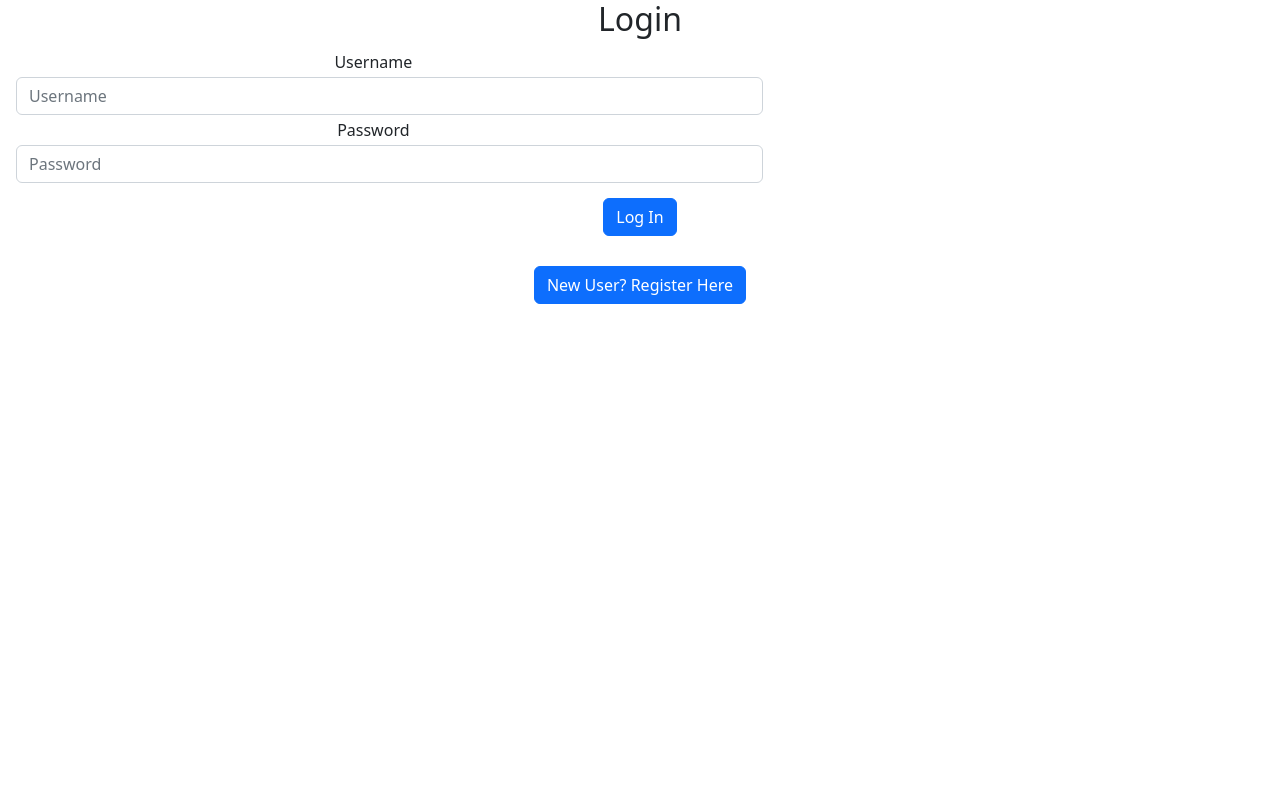
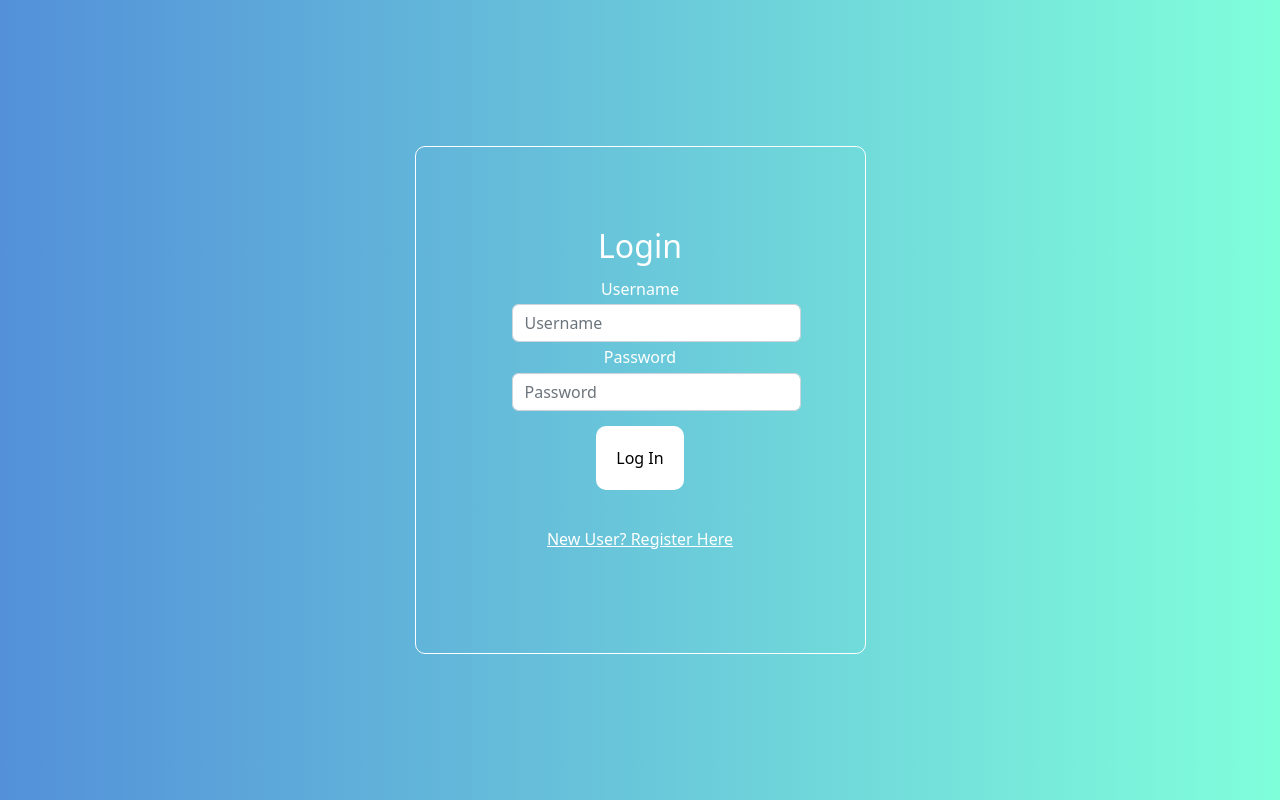
Before and after one commit to selinahrdz/17485_-REDACTED-, a React (Create React App) app in the folder frontend/: page /login in a window 1280 px wide. Built offline with nearby package versions, Linux system fonts and the light colour scheme.

Commit message:
login-css

```diff
--- a/frontend/src/App.css
+++ b/frontend/src/App.css
@@ -20,7 +20,7 @@
   padding: 5px;
 
 }
-.auth-form-container,.project-container{
+.login-form,.register-form{
   padding: 5rem;
   border: 1px solid white;
   border-radius: 10px;
@@ -40,23 +40,26 @@ input{
 
 }
 
-button{
+button, .signup-btn{
   border: none;
   background-color: white;
   padding: 20px;
   border-radius: 10px;
 
 }
+.signup-btn{
+  margin-top: 10px;
+}
 
-.link-button{
+.register-btn,.back-btn{
   background: none;
   color: white;
   text-decoration: underline;
 
 }
 
-.link,.login-btn,.register-btn{
+.login-btn,.register-btn{
   margin-top: 15px;
   border-radius: 10px;
-  margin-bottom: 30px;
+  margin-bottom: 2px;
 }
--- a/frontend/src/App.js
+++ b/frontend/src/App.js
@@ -25,6 +25,7 @@ function App() {
   //   </div>
   // );
   return (
+    <div className="App">
       <BrowserRouter>
         <Routes>
           <Route exact path="/" element={<WelcomePage />} />
@@ -35,6 +36,7 @@ function App() {
           <Route path="/create_project" element={<CreateProject />} />
         </Routes>
       </BrowserRouter>
+    </div>
   );
 }
 
--- a/frontend/src/pages/Login.js
+++ b/frontend/src/pages/Login.js
@@ -40,12 +40,11 @@ function Login() {
 
   return (
     <>
-      <div className=" text-center">
-        <h2 className="Auth-form-title">Login</h2>
-        <form className="form-inline" onSubmit={DataToBackend}>
-          <div className="form-group col-7 ">
-            {" "}
-            <label className="inputPassword6 ">Username</label>
+      <div className="login-form">
+        <h2 className="login-title">Login</h2>
+        <form className="form" onSubmit={DataToBackend}>
+          {/* <div className="form-group col-7 "> */}{" "}
+          <label className="username-login">Username</label>
           <input
             id="user"
             onChange={(e) => handler(e)}
@@ -54,10 +53,9 @@ function Login() {
             className="form-control mx-sm-3"
             required
           />
-          </div>
-          <div className="form-group col-7">
-            {" "}
-            <label className="inputPassword6">Password</label>
+          {/* </div> */}
+          {/* <div className="form-group col-7"> */}{" "}
+          <label className="username-password">Password</label>
           <input
             onChange={(e) => handler(e)}
             type="password"
@@ -66,14 +64,13 @@ function Login() {
             id="pass"
             required
           />
-          </div>
-
-          <button className="login-btn btn btn-primary mt-25" type="submit">
+          {/* </div> */}
+          <button className="login-btn" type="submit">
             Log In
           </button>
         </form>
         <button
-          className="link-button btn btn-primary mt-25"
+          className="register-btn"
           onClick={() => move("/create_account")}
         >
           {" "}
--- a/frontend/src/pages/Register.js
+++ b/frontend/src/pages/Register.js
@@ -22,10 +22,12 @@ function Register() {
     form.append("Password", Data.pass);
     form.append("UserID", Data.userID);
 
-
     e.target.reset();
 
-    fetch("http://localhost:5000/create_account", { method: "POST", body: form })
+    fetch("http://localhost:5000/create_account", {
+      method: "POST",
+      body: form,
+    })
       .then((response) => response.json())
       .then((data) => {
         if (data["message"] == "User added.") {
@@ -43,11 +45,11 @@ function Register() {
     setData(newData);
   }
   return (
-    <div className="text-center">
-      <h2 className="text-center">Register</h2>
-      <form className="container m-5" onSubmit={(e) => dataToBackend(e)}>
-        <div className="form-row align-items-center">
-          <div class="form-group col-md-6 mx-sm-3">
+    <div className="register-form">
+      <h2 className="register-title">Register</h2>
+      <form className="form" onSubmit={(e) => dataToBackend(e)}>
+        {/* <div className="form-row align-items-center"> */}
+        {/* <div class="form-group col-md-6 mx-sm-3"> */}
         <label for="inputEmail4">User ID</label>
         <input
           type="text"
@@ -56,9 +58,8 @@ function Register() {
           placeholder="User ID"
           onChange={(e) => handler(e)}
         />
-          </div>
-          <div className="form-group col-md-6 mx-sm-3">
-            {" "}
+        {/* </div> */}
+        {/* <div className="form-group col-md-6 mx-sm-3"> */}{" "}
         <label>Username</label>
         <input
           id="user"
@@ -67,9 +68,8 @@ function Register() {
           className="form-control mx-sm-3"
           placeholder="username"
         />
-          </div>
-          <div className="form-group col-md-6 mx-sm-3">
-            {" "}
+        {/* </div> */}
+        {/* <div className="form-group col-md-6 mx-sm-3"> */}{" "}
         <label>Password</label>
         <input
           id="pass"
@@ -78,14 +78,14 @@ function Register() {
           className="form-control mx-sm-3"
           placeholder="password"
         />
-          </div>
-          <button className="btn btn-primary mt-2 " type="submit">
+        {/* </div> */}
+        <button className="signup-btn" type="submit">
           Sign Up
         </button>
-        </div>
+        {/* </div> */}
       </form>
       {""}
-      <button className=" btn btn-primary mt-2" onClick={() => move("/login")}>
+      <button className="back-btn" onClick={() => move("/login")}>
         Already have an account? Login Here
       </button>
     </div>
```
Lines whose indentation alone changed are shown as unchanged.
